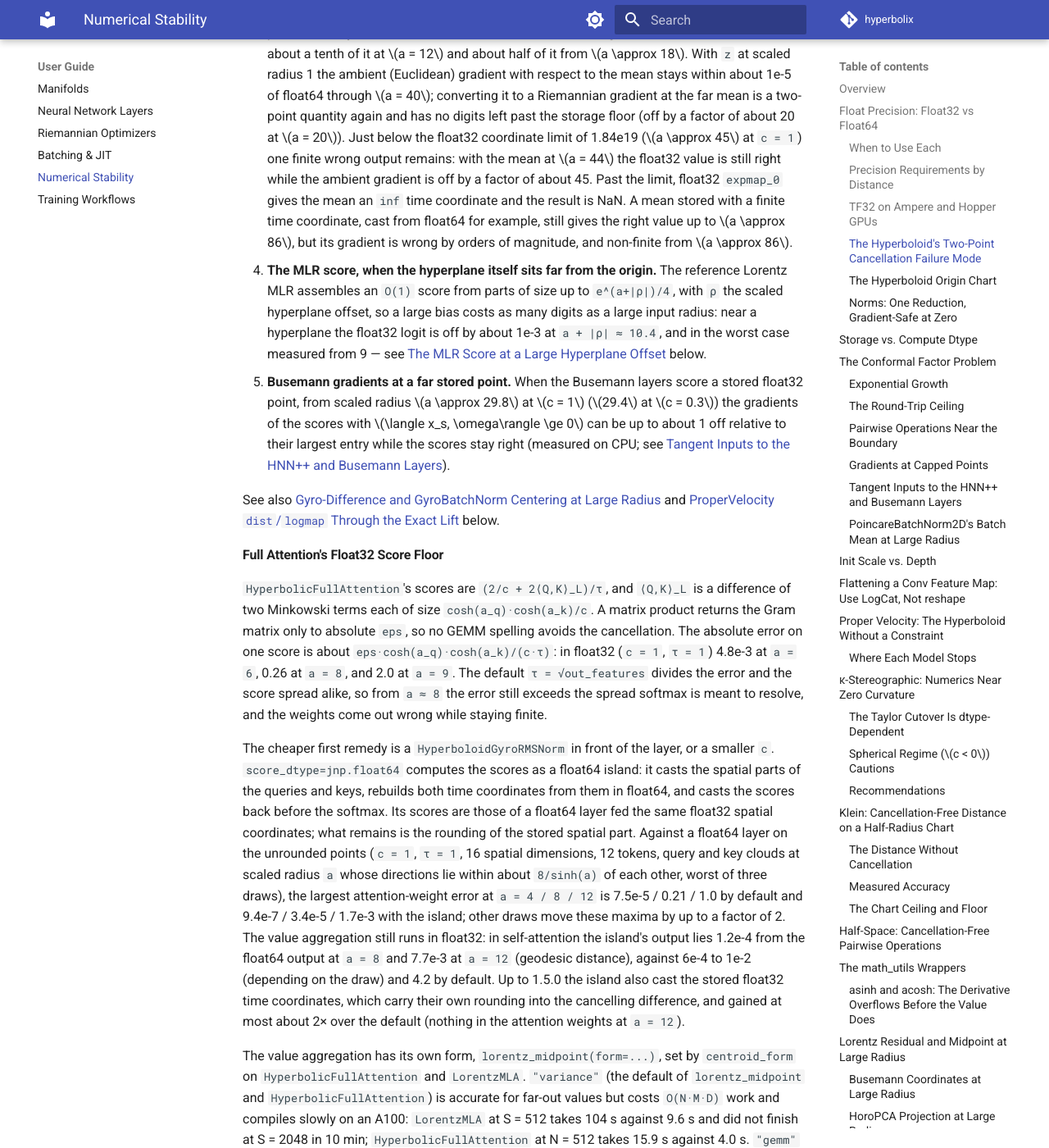
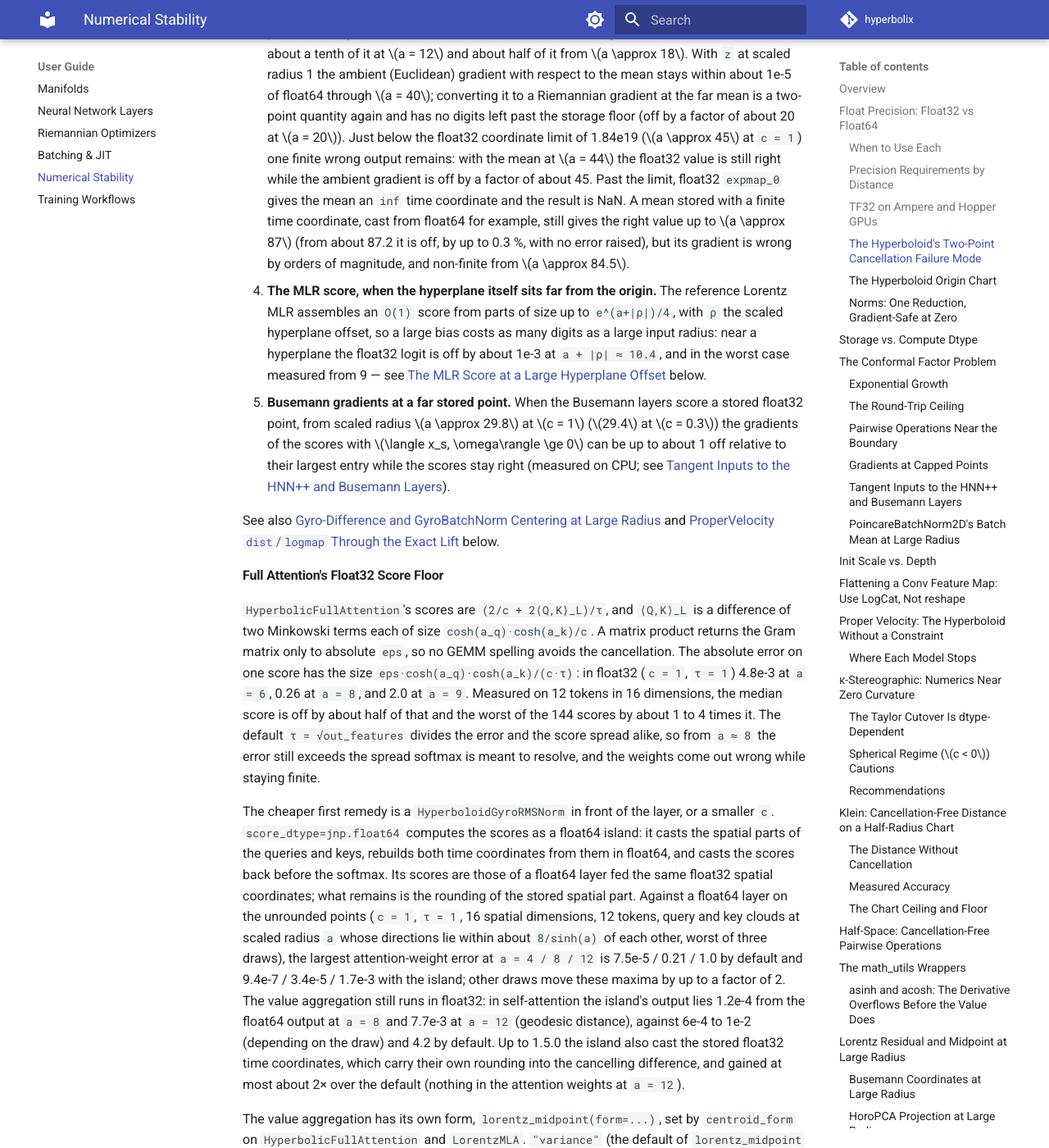
Before and after one commit to timoklein/hyperbolix, an MkDocs documentation site: the page built from docs/user-guide/numerical-stability.md, in a window 1280 px wide and 1400 px high, scrolled down 5897 px. Shown: the whole window at 82% size. Built offline with MkDocs 1.6.1 and Material for MkDocs 9.7.7, drawn with Linux system fonts in a browser that asks for light colours; comment, search, counter and statistics services are not loaded; the version menu is left out.

Commit message:
Docs: changelog for the lead fixes, score-floor and wrapped-normal sentences, runnable metadata examples, FHNN init source

```diff
--- a/docs/user-guide/numerical-stability.md
+++ b/docs/user-guide/numerical-stability.md
@@ -231,8 +231,9 @@ Five places still lose accuracy at large radius:
    finite wrong output remains: with the mean at $a = 44$ the float32 value is still right while
    the ambient gradient is off by a factor of about 45. Past the limit, float32 `expmap_0` gives
    the mean an `inf` time coordinate and the result is NaN. A mean stored with a finite time
-   coordinate, cast from float64 for example, still gives the right value up to $a \approx 86$,
-   but its gradient is wrong by orders of magnitude, and non-finite from $a \approx 86$.
+   coordinate, cast from float64 for example, still gives the right value up to $a \approx 87$
+   (from about 87.2 it is off, by up to 0.3 %, with no error raised), but its gradient is wrong by
+   orders of magnitude, and non-finite from $a \approx 84.5$.
 4. **The MLR score, when the hyperplane itself sits far from the origin.** The reference Lorentz
    MLR assembles an `O(1)` score from parts of size up to `e^(a+|ρ|)/4`, with `ρ` the scaled
    hyperplane offset, so a large bias costs as many digits as a large input radius: near a
@@ -252,9 +253,10 @@ See also [Gyro-Difference and GyroBatchNorm Centering at Large Radius](#gyro-dif
 
 `HyperbolicFullAttention`'s scores are `(2/c + 2⟨Q,K⟩_L)/τ`, and `⟨Q,K⟩_L` is a difference of two
 Minkowski terms each of size `cosh(a_q)·cosh(a_k)/c`. A matrix product returns the Gram matrix only
-to absolute `eps`, so no GEMM spelling avoids the cancellation. The absolute error on one score is
-about `eps·cosh(a_q)·cosh(a_k)/(c·τ)`: in float32 (`c = 1`, `τ = 1`) 4.8e-3 at `a = 6`, 0.26 at
-`a = 8`, and 2.0 at `a = 9`. The default `τ = √out_features` divides the error and the score spread
+to absolute `eps`, so no GEMM spelling avoids the cancellation. The absolute error on one score
+has the size `eps·cosh(a_q)·cosh(a_k)/(c·τ)`: in float32 (`c = 1`, `τ = 1`) 4.8e-3 at `a = 6`, 0.26
+at `a = 8`, and 2.0 at `a = 9`. Measured on 12 tokens in 16 dimensions, the median score is off by
+about half of that and the worst of the 144 scores by about 1 to 4 times it. The default `τ = √out_features` divides the error and the score spread
 alike, so from `a ≈ 8` the error still exceeds the spread softmax is meant to resolve, and the
 weights come out wrong while staying finite.
 
```
Also changed, not shown: docs/changelog.md (+7 -0 lines), 2 other files.
